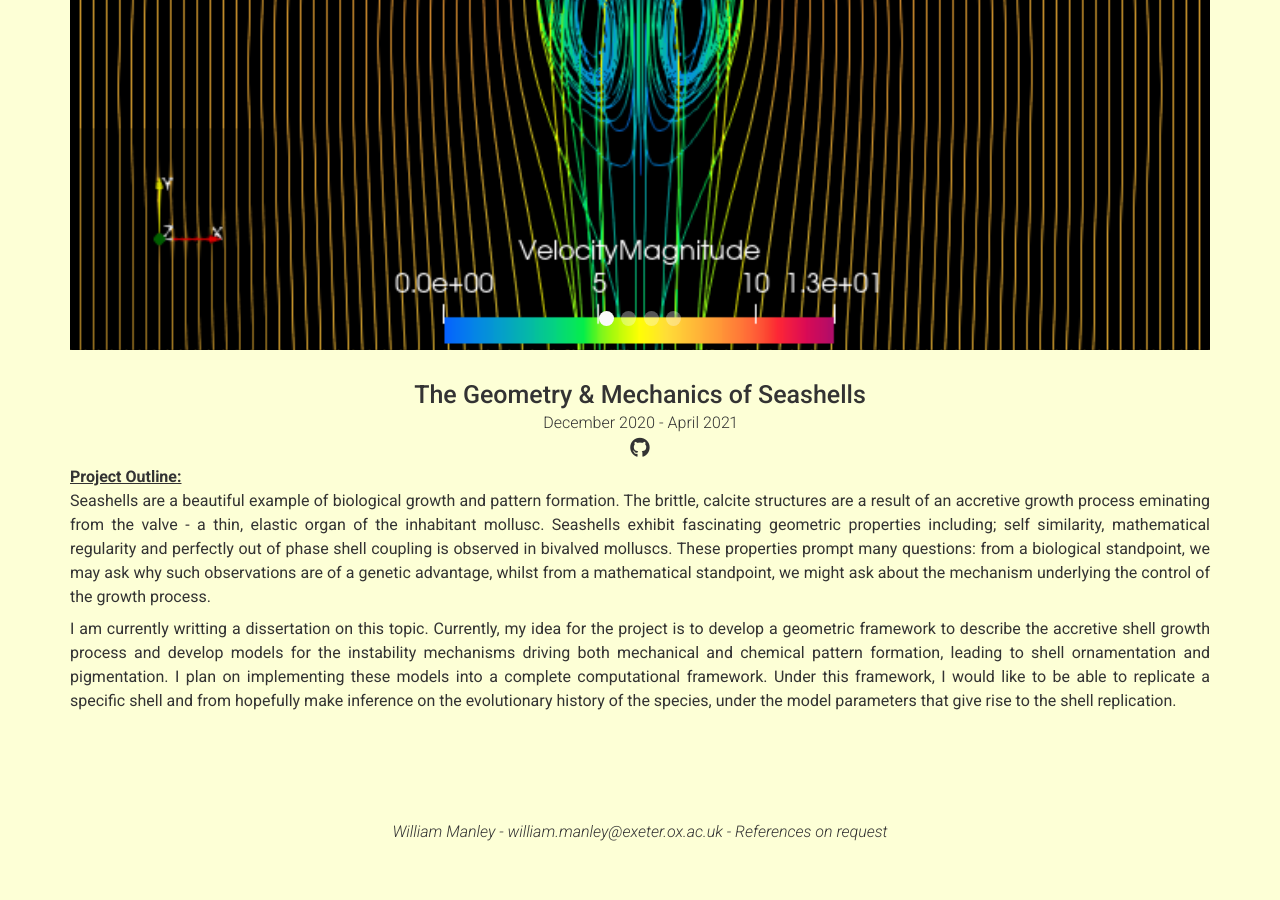
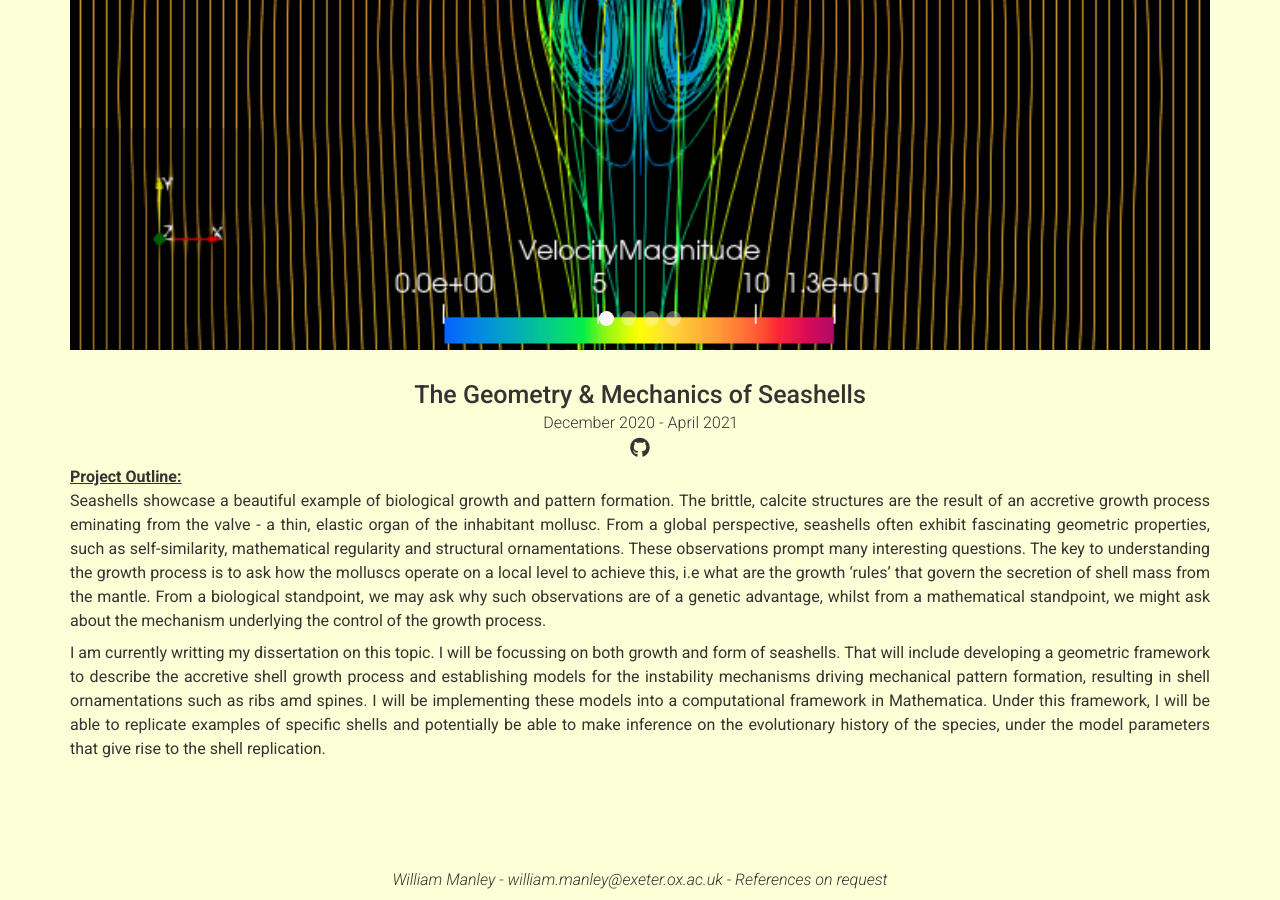
Before and after one commit to WilliamManley/WilliamManley.github.io, a Jekyll site: the page built from index.md, in a window 1280 px wide and 900 px high, scrolled down 4274 px. Built offline with Jekyll 4.4.1, drawn with Linux system fonts in a browser that asks for light colours; nearby versions of some CDN libraries; before the commit the page ends 5126 px from its top, so only the background shows below that.

Commit message:
Updated Seashell Diss Description

```diff
--- a/_data/projects.yml
+++ b/_data/projects.yml
@@ -97,12 +97,13 @@
   #  Short overview of the project (optional)
   description: | # this will include new lines to allow paragraphs
    <u><b>Project Outline:</b></u> <br>
-   Seashells are a beautiful example of biological growth and pattern formation. The brittle, calcite structures are a result of an accretive growth process eminating
-   from the valve - a thin, elastic organ of the inhabitant mollusc. Seashells exhibit fascinating geometric properties including; self similarity, mathematical regularity
-   and perfectly out of phase shell coupling is observed in bivalved molluscs. These properties prompt many questions: from a biological standpoint, we may ask why such observations
-   are of a genetic advantage, whilst from a mathematical standpoint, we might ask about the mechanism underlying the control of the growth process.
+   Seashells showcase a beautiful example of biological growth and pattern formation. The brittle, calcite structures are the result of an accretive growth process eminating
+   from the valve - a thin, elastic organ of the inhabitant mollusc. From a global perspective, seashells often exhibit fascinating geometric properties, such as self-similarity,
+   mathematical regularity and structural ornamentations. These observations prompt many interesting questions. The key to understanding the growth process is to ask
+   how the molluscs operate on a local level to achieve this, i.e what are the growth 'rules' that govern the secretion of shell mass from the mantle. From a biological standpoint,
+   we may ask why such observations are of a genetic advantage, whilst from a mathematical standpoint, we might ask about the mechanism underlying the control of the growth process.
 
-   I am currently writting a dissertation on this topic. Currently, my idea for the project is to develop a geometric framework to describe the accretive shell growth process and develop
-   models for the instability mechanisms driving both mechanical and chemical pattern formation, leading to shell ornamentation and pigmentation. I plan on implementing these models into
-   a complete computational framework. Under this framework, I would like to be able to replicate a specific shell and from hopefully make inference on the evolutionary history of the species,
-   under the model parameters that give rise to the shell replication.
+   I am currently writting my dissertation on this topic. I will be focussing on both growth and form of seashells. That will include developing a geometric framework to describe
+   the accretive shell growth process and establishing models for the instability mechanisms driving mechanical pattern formation, resulting in shell ornamentations such as ribs amd spines.
+   I will be implementing these models into a computational framework in Mathematica. Under this framework, I will be able to replicate examples of specific shells and potentially be able to
+   make inference on the evolutionary history of the species, under the model parameters that give rise to the shell replication.
```
